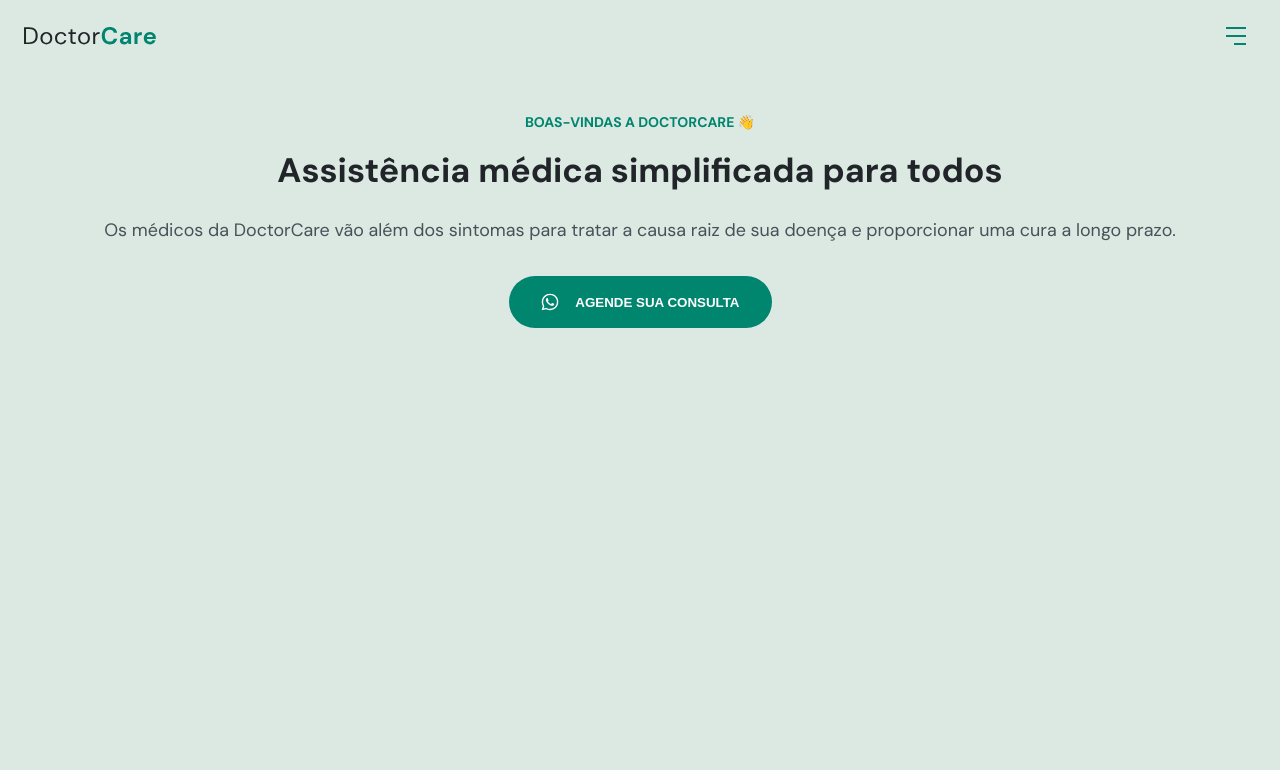
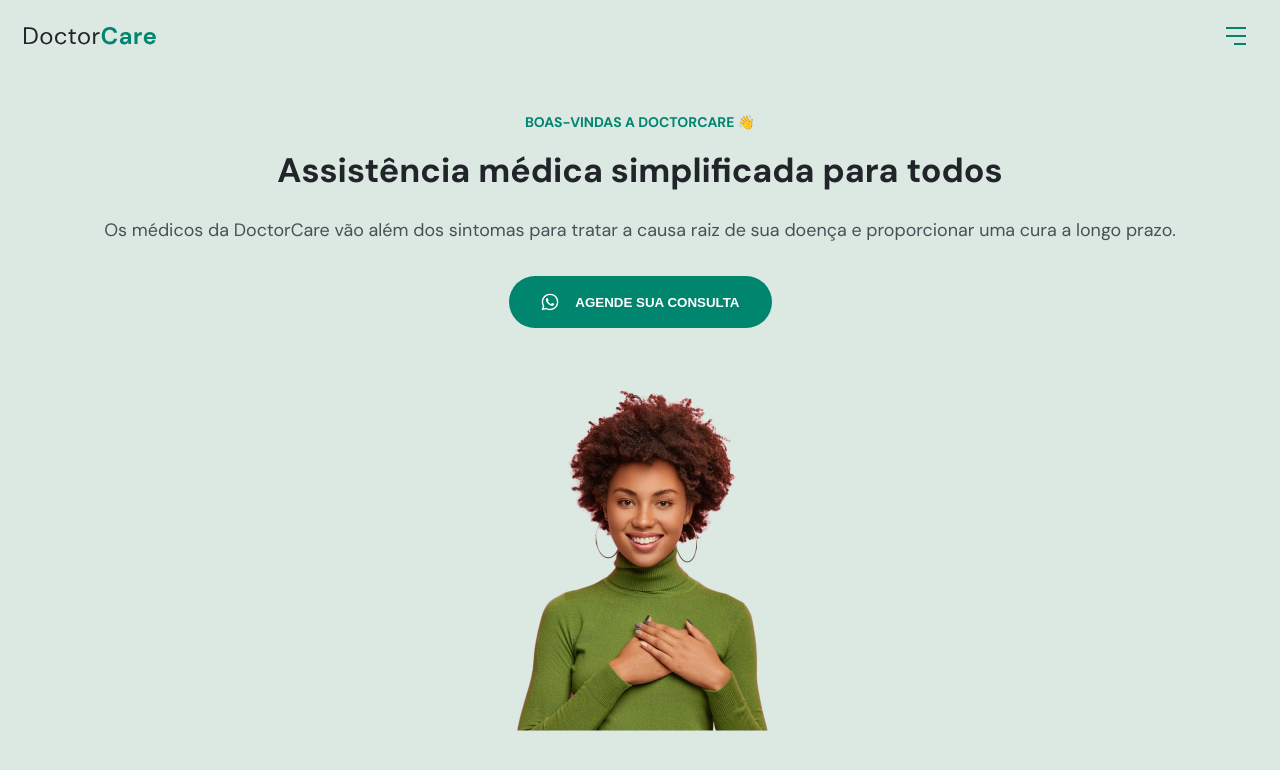
Before and after one commit to DeeSouza/doctor-care-frontend, a React (Vite) app: page / in a window 1280 px wide. Shown: the top 770 px of the page. Built offline with nearby package versions, Linux system fonts and the light colour scheme.

Commit message:
changed name files to camelcase

```diff
--- a/src/molecules/button-appointment.tsx
+++ b/src/molecules/ButtonAppointment/index.tsx
@@ -1,5 +1,5 @@
 import { Button } from "./styles";
-import iconWhatsapp from "../assets/icon-whatsapp.svg";
+import iconWhatsapp from "../../assets/icon-whatsapp.svg";
 
 const ButtonAppointment = () => {
   return (
--- a/src/molecules/styles.ts
+++ b/src/molecules/ButtonAppointment/styles.ts
@@ -1,5 +1,5 @@
 import { styled } from "@stitches/react";
-import { theme } from "../styles/themes";
+import { theme } from "../../styles/themes";
 
 export const Button = styled("button", {
   display: "flex",
--- a/src/organisms/header/index.tsx
+++ b/src/organisms/Header/index.tsx
@@ -1,5 +1,5 @@
 import { Container } from "./styles";
-import ButtonOpenMenu from "../../atoms/button-open-menu";
+import ButtonOpenMenu from "../../atoms/ButtonOpenMenu";
 
 import doctorCareLogo from "../../assets/doctor-care-logo.svg";
 
@@ -7,6 +7,7 @@ const Header = () => {
   return (
     <Container>
       <img src={doctorCareLogo} alt="Doctor Care Logo" />
+
       <ButtonOpenMenu />
     </Container>
   );
--- a/src/organisms/intro/index.tsx
+++ b/src/organisms/Intro/index.tsx
@@ -1,16 +1,26 @@
-import ButtonAppointment from "../../molecules/button-appointment";
+import ButtonAppointment from "../../molecules/ButtonAppointment";
 import { Section } from "./styles";
+
+import doctorCareWomanPatient from "../../assets/doctor-care-paciente-mulher.png";
 
 const Intro = () => {
   return (
     <Section>
       <h6>BOAS-VINDAS A DOCTORCARE 👋</h6>
+
       <h1>Assistência médica simplificada para todos</h1>
+
       <h5>
         Os médicos da DoctorCare vão além dos sintomas para tratar a causa raiz
         de sua doença e proporcionar uma cura a longo prazo.
       </h5>
+
       <ButtonAppointment />
+
+      <img
+        src={doctorCareWomanPatient}
+        alt="Doctor Care - Mulher Paciente Sorrindo"
+      />
     </Section>
   );
 };
--- a/src/organisms/intro/styles.ts
+++ b/src/organisms/Intro/styles.ts
@@ -4,9 +4,11 @@ import { theme } from "../../styles/themes";
 export const Section = styled("section", {
   paddingTop: "40px",
   textAlign: "center",
+
   h6: {
     color: theme.colors.primary,
   },
+
   h1: {
     color: theme.colors.gray500,
     fontSize: "2.43rem",
@@ -14,6 +16,7 @@ export const Section = styled("section", {
     fontWeight: 700,
     lineHeight: 1.3,
   },
+
   h5: {
     color: theme.colors.gray300,
     fontSize: "1.28rem",
@@ -21,4 +24,9 @@ export const Section = styled("section", {
     marginBottom: "32px",
     fontWeight: 400,
   },
+
+  "> img": {
+    marginTop: "60px",
+    verticalAlign: "middle",
+  },
 });
--- a/src/pages/Home.tsx
+++ b/src/pages/Home.tsx
@@ -1,4 +1,4 @@
-import Intro from "../organisms/intro";
+import Intro from "../organisms/Intro";
 
 const Home = () => {
   return (
--- a/src/templates/master/index.tsx
+++ b/src/templates/master/index.tsx
@@ -1,4 +1,4 @@
-import Header from "../../organisms/header";
+import Header from "../../organisms/Header";
 import { Main } from "./styles";
 
 type Props = {
```
Also changed, not shown: src/assets/doctor-care-paciente-mulher.png (added), src/atoms/ButtonOpenMenu/index.tsx (renamed from src/atoms/button-open-menu/index.tsx), src/atoms/ButtonOpenMenu/styles.ts (renamed from src/atoms/button-open-menu/styles.ts), src/organisms/Header/styles.ts (renamed from src/organisms/header/styles.ts).
